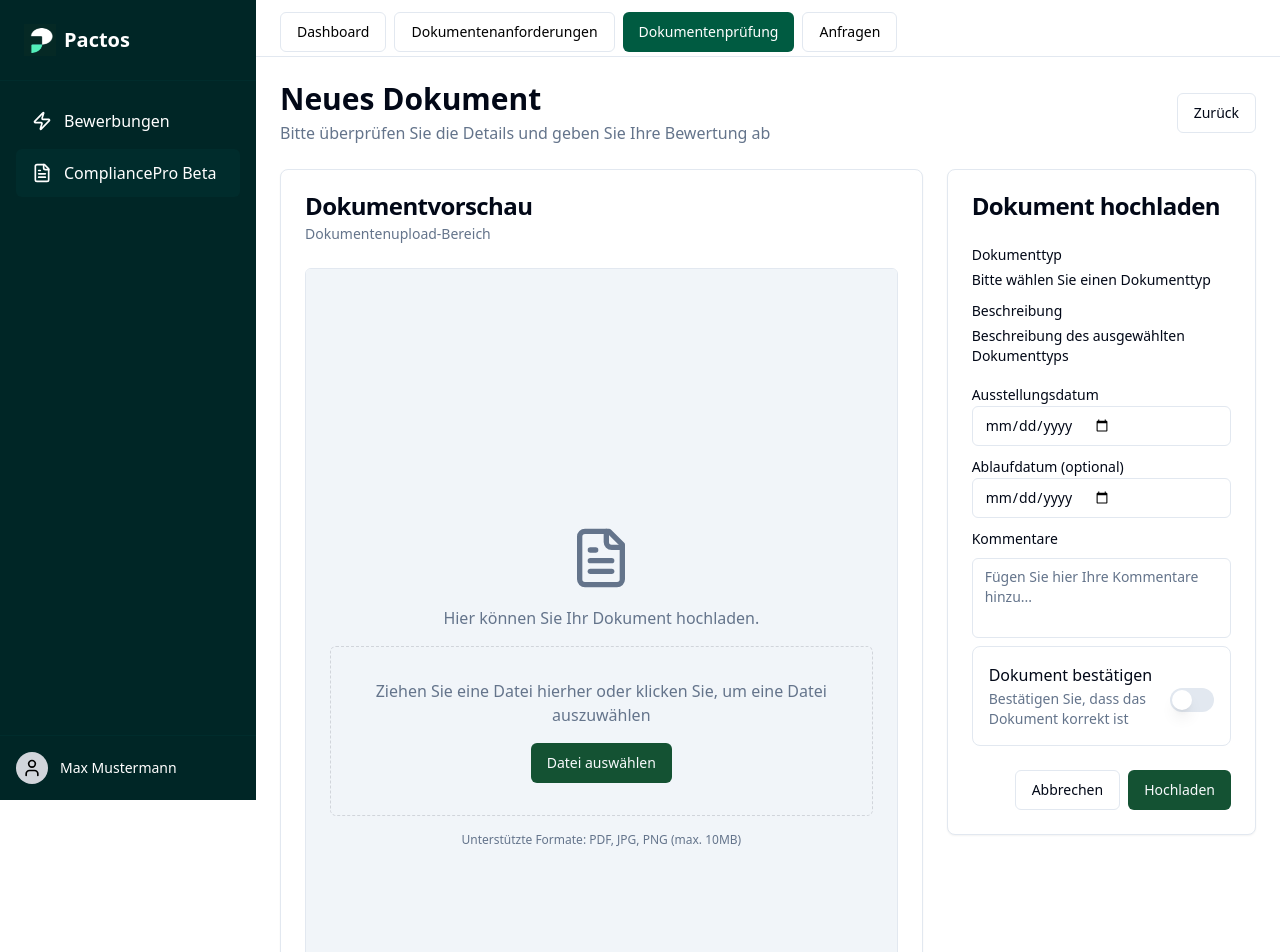
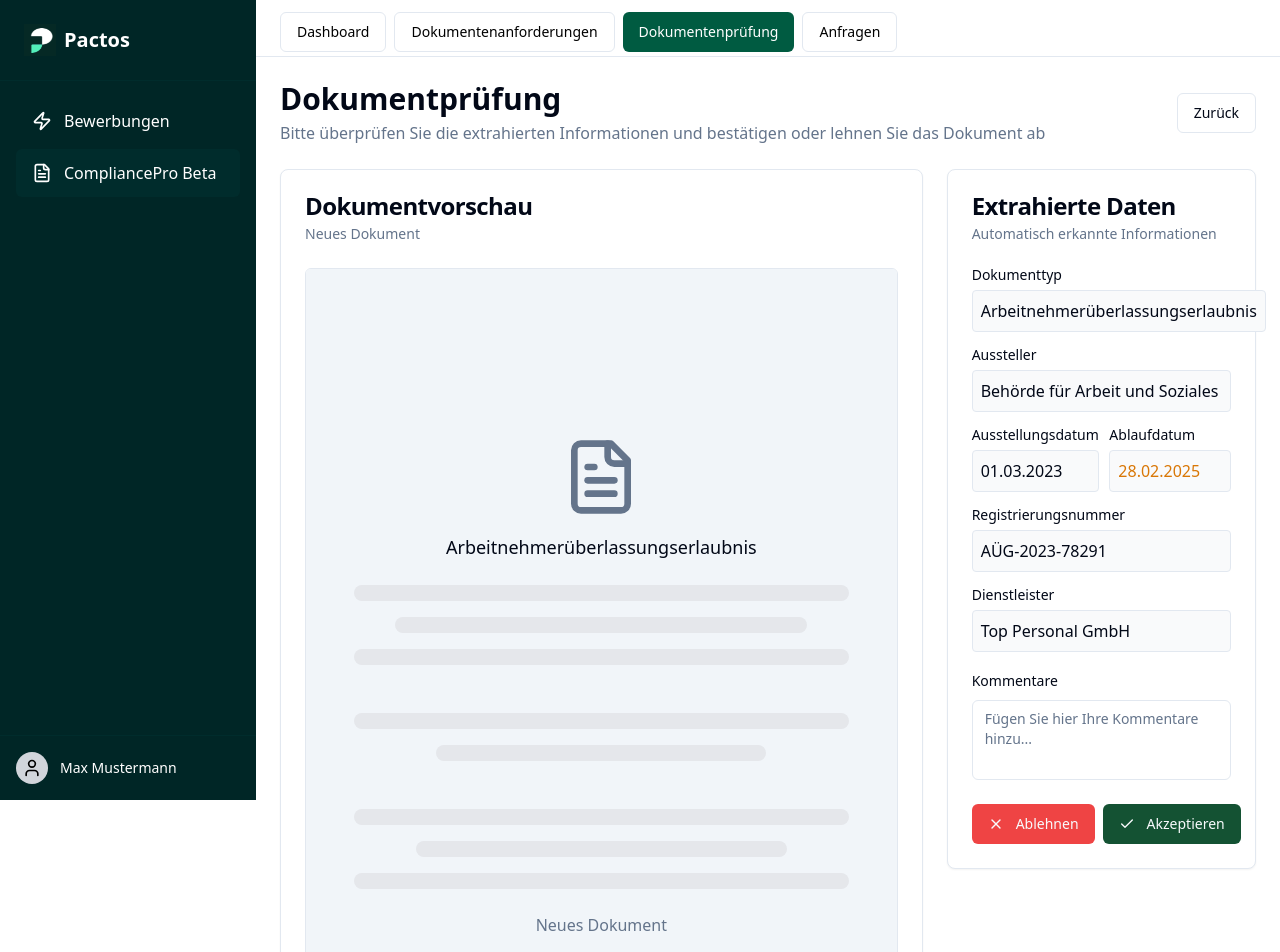
Before and after one commit to lukasotto123/deer-tree-flatbread, a React (Vite) app: page /document-review/provider-3/new in a window 1280 px wide. Shown: the top 952 px of the page. Built offline with nearby package versions, Linux system fonts and the light colour scheme.

Commit message:
Refactor SubmissionReview view
Update SubmissionReview to simulate document display, show extracted data, add accept/reject buttons, and display a count of documents needing review.

```diff
--- a/src/pages/SubmissionReview.tsx
+++ b/src/pages/SubmissionReview.tsx
@@ -9,19 +9,15 @@ import {
 } from "@/components/ui/form";
 import { Button } from "@/components/ui/button";
 import { Textarea } from "@/components/ui/textarea";
-import { Switch } from "@/components/ui/switch";
 import { Label } from "@/components/ui/label";
 import { AspectRatio } from "@/components/ui/aspect-ratio";
-import { FileText } from "lucide-react";
+import { FileText, Check, X } from "lucide-react";
 import { useForm } from "react-hook-form";
 import { zodResolver } from "@hookform/resolvers/zod";
 import { z } from "zod";
-import { Skeleton } from "@/components/ui/skeleton";
-import { Input } from "@/components/ui/input";
 
 const formSchema = z.object({
-  comments: z.string().optional(),
-  isApproved: z.boolean().default(false)
+  comments: z.string().optional()
 });
 
 type FormValues = z.infer<typeof formSchema>;
@@ -40,37 +36,39 @@ const SubmissionReview = () => {
   // Simplified approach - no document fetching
   const isNewDocument = documentId === 'new';
 
-  // Placeholder document type name
-  const documentTypeName = isNewDocument ? "Neues Dokument" : "Bestehendes Dokument";
-
   const form = useForm<FormValues>({
     resolver: zodResolver(formSchema),
     defaultValues: {
       comments: "",
-      isApproved: false,
     },
   });
 
-  // Handle form submission
-  const onSubmit = (data: FormValues) => {
+  // Handle approval
+  const handleApprove = () => {
     setIsSubmitting(true);
-    console.log("Submitting review:", data);
+    console.log("Document approved");
 
     // Simulate API call
     setTimeout(() => {
       setIsSubmitting(false);
+      navigateBack();
+    }, 1000);
+  };
 
-      // Navigate based on whether this is for an employee or just a provider
-      if (employeeIdParam) {
-        navigate(`/person/${providerId}/${employeeIdParam}`);
-      } else {
-        navigate(`/provider/${providerId}`);
-      }
+  // Handle rejection
+  const handleReject = () => {
+    setIsSubmitting(true);
+    console.log("Document rejected", form.getValues());
+
+    // Simulate API call
+    setTimeout(() => {
+      setIsSubmitting(false);
+      navigateBack();
     }, 1000);
   };
 
   // Function to handle navigation back
-  const handleGoBack = () => {
+  const navigateBack = () => {
     if (employeeIdParam) {
       navigate(`/person/${providerId}/${employeeIdParam}`);
     } else {
@@ -78,32 +76,46 @@ const SubmissionReview = () => {
     }
   };
 
+  // Extracted document information (mock data)
+  const extractedData = {
+    documentType: "Arbeitnehmerüberlassungserlaubnis",
+    issuer: "Behörde für Arbeit und Soziales",
+    issuedDate: "01.03.2023",
+    expiryDate: "28.02.2025",
+    registrationNumber: "AÜG-2023-78291",
+    providerName: "Top Personal GmbH",
+    verificationStatus: "Prüfung ausstehend"
+  };
+
+  // Pending documents count (mock data)
+  const pendingDocumentsCount = 7;
+
   return (
     <div className="space-y-6">
       <div className="flex justify-between items-center">
         <div>
-          <h1 className="text-3xl font-bold">{isNewDocument ? `Neues Dokument` : "Dokumentprüfung"}</h1>
+          <h1 className="text-3xl font-bold">Dokumentprüfung</h1>
           <p className="text-muted-foreground mt-1">
-            Bitte überprüfen Sie die Details und geben Sie Ihre Bewertung ab
+            Bitte überprüfen Sie die extrahierten Informationen und bestätigen oder lehnen Sie das Dokument ab
           </p>
         </div>
         <Button
           variant="outline"
-          onClick={handleGoBack}
+          onClick={navigateBack}
         >
           Zurück
         </Button>
       </div>
 
       <div className="grid grid-cols-1 lg:grid-cols-3 gap-6">
+        {/* Document placeholder - Left side */}
         <div className="lg:col-span-2 space-y-6">
-          {/* Document placeholder - No actual document loaded */}
           <Card>
             <CardHeader>
               <CardTitle>Dokumentvorschau</CardTitle>
               <CardDescription>
                 {isNewDocument
-                  ? "Dokumentenupload-Bereich"
+                  ? "Neues Dokument"
                   : "Vorschau des eingereichten Dokuments"}
               </CardDescription>
             </CardHeader>
@@ -111,44 +123,27 @@ const SubmissionReview = () => {
               <div className="w-full max-w-2xl border rounded-md overflow-hidden">
                 <AspectRatio ratio={1 / 1.414}>
                   <div className="h-full w-full bg-muted flex flex-col items-center justify-center p-6">
-                    <FileText className="h-16 w-16 text-muted-foreground mb-4" />
-                    {isNewDocument ? (
-                      <div className="text-center">
-                        <p className="text-muted-foreground mb-4">
-                          Hier können Sie Ihr Dokument hochladen.
+                    <FileText className="h-20 w-20 text-muted-foreground mb-4" />
+                    <div className="text-center w-full">
+                      <p className="text-lg font-medium mb-6">
+                        {extractedData.documentType}
                       </p>
-                        <div className="border border-dashed border-gray-300 rounded-md p-8 mb-4">
-                          <p className="text-muted-foreground mb-2">
-                            Ziehen Sie eine Datei hierher oder klicken Sie, um eine Datei auszuwählen
-                          </p>
-                          <Button className="mt-2">Datei auswählen</Button>
+                      <div className="space-y-4 w-full px-6">
+                        <div className="h-4 bg-gray-200 rounded-full w-full" />
+                        <div className="h-4 bg-gray-200 rounded-full w-5/6 mx-auto" />
+                        <div className="h-4 bg-gray-200 rounded-full w-full" />
+                        <div className="py-2"></div>
+                        <div className="h-4 bg-gray-200 rounded-full w-full" />
+                        <div className="h-4 bg-gray-200 rounded-full w-4/6 mx-auto" />
+                        <div className="py-2"></div>
+                        <div className="h-4 bg-gray-200 rounded-full w-full" />
+                        <div className="h-4 bg-gray-200 rounded-full w-3/4 mx-auto" />
+                        <div className="h-4 bg-gray-200 rounded-full w-full" />
                       </div>
-                        <p className="text-xs text-muted-foreground">
-                          Unterstützte Formate: PDF, JPG, PNG (max. 10MB)
+                      <p className="text-muted-foreground mt-6">
+                        {isNewDocument ? "Neues Dokument" : "Dokument zur Überprüfung"}
                       </p>
                     </div>
-                    ) : (
-                      <div className="text-center w-full">
-                        <p className="text-lg font-medium mb-6">
-                          {documentTypeName}
-                        </p>
-                        <div className="space-y-4 w-full">
-                          <Skeleton className="h-8 w-full" />
-                          <Skeleton className="h-8 w-full" />
-                          <Skeleton className="h-8 w-3/4" />
-                          <div className="py-4"></div>
-                          <Skeleton className="h-8 w-full" />
-                          <Skeleton className="h-8 w-full" />
-                          <Skeleton className="h-8 w-5/6" />
-                          <div className="py-4"></div>
-                          <Skeleton className="h-8 w-full" />
-                          <Skeleton className="h-8 w-2/3" />
-                        </div>
-                        <p className="text-muted-foreground mt-6">
-                          Das Dokument wird aus Sicherheitsgründen nicht angezeigt
-                        </p>
-                      </div>
-                    )}
                   </div>
                 </AspectRatio>
               </div>
@@ -156,69 +151,62 @@ const SubmissionReview = () => {
           </Card>
         </div>
 
+        {/* Extracted data display - Right side */}
         <div>
           <Card>
             <CardHeader>
-              <CardTitle>{isNewDocument ? "Dokument hochladen" : "Dokument prüfen"}</CardTitle>
+              <CardTitle>Extrahierte Daten</CardTitle>
+              <CardDescription>
+                Automatisch erkannte Informationen
+              </CardDescription>
             </CardHeader>
             <CardContent>
               <Form {...form}>
-                <form onSubmit={form.handleSubmit(onSubmit)} className="space-y-4">
-                  <div className="space-y-2">
-                    <div>
+                <form className="space-y-4">
+                  <div className="space-y-4">
+                    <div className="grid gap-2">
                       <Label>Dokumenttyp</Label>
-                      <p className="text-sm mt-1">
-                        {isNewDocument ? "Bitte wählen Sie einen Dokumenttyp" : "Dokumenttyp"}
-                      </p>
+                      <div className="p-2 bg-gray-50 rounded border">
+                        {extractedData.documentType}
+                      </div>
                     </div>
 
-                    <div>
-                      <Label>Beschreibung</Label>
-                      <p className="text-sm mt-1">
-                        {isNewDocument
-                          ? "Beschreibung des ausgewählten Dokumenttyps"
-                          : "Dieses Dokument enthält wichtige Informationen für die Compliance"}
-                      </p>
+                    <div className="grid gap-2">
+                      <Label>Aussteller</Label>
+                      <div className="p-2 bg-gray-50 rounded border">
+                        {extractedData.issuer}
+                      </div>
                     </div>
 
-                    {isNewDocument ? (
-                      <>
-                        <div className="pt-2">
-                          <Label htmlFor="issuedDate">Ausstellungsdatum</Label>
-                          <Input
-                            type="date"
-                            id="issuedDate"
-                            className="w-full"
-                          />
+                    <div className="grid grid-cols-2 gap-4">
+                      <div className="grid gap-2">
+                        <Label>Ausstellungsdatum</Label>
+                        <div className="p-2 bg-gray-50 rounded border">
+                          {extractedData.issuedDate}
+                        </div>
                       </div>
 
-                        <div>
-                          <Label htmlFor="expiryDate">Ablaufdatum (optional)</Label>
-                          <Input
-                            type="date"
-                            id="expiryDate"
-                            className="w-full"
-                          />
+                      <div className="grid gap-2">
+                        <Label>Ablaufdatum</Label>
+                        <div className="p-2 bg-gray-50 rounded border text-amber-600 font-medium">
+                          {extractedData.expiryDate}
                         </div>
-                      </>
-                    ) : (
-                      <>
-                        <div>
-                          <Label>Status</Label>
-                          <p className="text-sm mt-1">Prüfung ausstehend</p>
+                      </div>
                     </div>
 
-                        <div>
-                          <Label>Ausstellungsdatum</Label>
-                          <p className="text-sm mt-1">01.01.2023</p>
+                    <div className="grid gap-2">
+                      <Label>Registrierungsnummer</Label>
+                      <div className="p-2 bg-gray-50 rounded border">
+                        {extractedData.registrationNumber}
+                      </div>
                     </div>
 
-                        <div>
-                          <Label>Ablaufdatum</Label>
-                          <p className="text-sm mt-1">31.12.2025</p>
+                    <div className="grid gap-2">
+                      <Label>Dienstleister</Label>
+                      <div className="p-2 bg-gray-50 rounded border">
+                        {extractedData.providerName}
                       </div>
-                      </>
-                    )}
+                    </div>
 
                     <FormField
                       control={form.control}
@@ -237,53 +225,50 @@ const SubmissionReview = () => {
                         </FormItem>
                       )}
                     />
-
-                    <FormField
-                      control={form.control}
-                      name="isApproved"
-                      render={({ field }) => (
-                        <FormItem className="flex flex-row items-center justify-between rounded-lg border p-4 mt-4">
-                          <div className="space-y-0.5">
-                            <FormLabel className="text-base">
-                              {isNewDocument ? "Dokument bestätigen" : "Dokument genehmigen"}
-                            </FormLabel>
-                            <CardDescription>
-                              {isNewDocument
-                                ? "Bestätigen Sie, dass das Dokument korrekt ist"
-                                : "Genehmigen Sie das eingereichte Dokument"}
-                            </CardDescription>
-                          </div>
-                          <FormControl>
-                            <Switch
-                              checked={field.value}
-                              onCheckedChange={field.onChange}
-                            />
-                          </FormControl>
-                        </FormItem>
-                      )}
-                    />
                   </div>
                 </form>
               </Form>
             </CardContent>
-            <CardFooter className="flex justify-end">
+            <CardFooter className="flex justify-between">
               <Button
-                variant="outline"
-                className="mr-2"
-                onClick={handleGoBack}
+                variant="destructive"
+                onClick={form.handleSubmit(handleReject)}
+                disabled={isSubmitting}
+                className="flex-1 mr-2"
               >
-                Abbrechen
+                <X className="mr-1" />
+                Ablehnen
               </Button>
               <Button
-                onClick={form.handleSubmit(onSubmit)}
+                onClick={handleApprove}
                 disabled={isSubmitting}
+                className="flex-1"
               >
-                {isSubmitting ? "Wird gesendet..." : (isNewDocument ? "Hochladen" : "Bewerten")}
+                <Check className="mr-1" />
+                Akzeptieren
               </Button>
             </CardFooter>
           </Card>
         </div>
       </div>
+
+      {/* Pending documents counter - Full width box */}
+      <Card className="bg-blue-50 border-blue-200">
+        <CardContent className="py-4 flex items-center justify-between">
+          <div className="flex items-center">
+            <div className="bg-blue-500 text-white font-bold rounded-full w-10 h-10 flex items-center justify-center mr-4">
+              {pendingDocumentsCount}
+            </div>
+            <div>
+              <p className="font-medium">Dokumente warten auf Prüfung</p>
+              <p className="text-sm text-muted-foreground">Es gibt noch weitere Dokumente, die geprüft werden müssen</p>
+            </div>
+          </div>
+          <Button variant="outline" onClick={() => console.log("Navigate to pending documents")}>
+            Alle anzeigen
+          </Button>
+        </CardContent>
+      </Card>
     </div>
   );
 };
```
Lines whose indentation alone changed are shown as unchanged.
